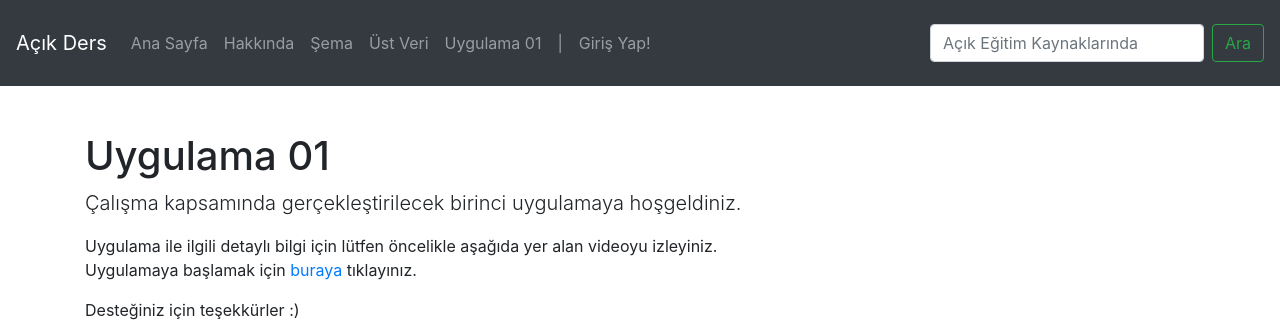
After one commit to orcunmadran/net.acikders.web, a Django app: page /app01/ in a window 1280 px wide. The commit adds this page. Shown: the top 335 px of the page. Run offline with Django 3.2, Linux system fonts and the light colour scheme; some libraries are stand-ins or nearby versions.

Commit message:
Uygulama 01

```diff
--- a/django/pages/views.py
+++ b/django/pages/views.py
@@ -14,6 +14,9 @@ def about_view(request, *args, **kwargs):
 
 def schema_view(request, *args, **kwargs):
     return render(request, 'schema.html')
+
+def app01_view(request, *args, **kwargs):
+    return render(request, 'app01.html')
 
 def metaform_view(request, *args, **kwargs):
     return render(request, 'metaform.html')
--- /dev/null
+++ b/django/templates/app01.html
@@ -0,0 +1,12 @@
+{% extends "base.html" %}
+
+{% block content %}
+    <br>
+    <h1 class="mt-5">Uygulama 01</h1>
+    <p class="lead">Çalışma kapsamında gerçekleştirilecek birinci uygulamaya hoşgeldiniz.</p>
+    <p>Uygulama ile ilgili detaylı bilgi için lütfen öncelikle aşağıda yer alan videoyu izleyiniz.
+    <br>Uygulamaya başlamak için <a href="https://bit.ly/acikders01" target="_blank">buraya</a> tıklayınız.</p>
+    <p>Desteğiniz için teşekkürler :)</p>
+    <p><iframe id="ytplayer" type="text/html" width="720" height="405" src="https://www.youtube.com/embed/bNnUpJ5rOBQ" frameborder="0" allowfullscreen></iframe></p>
+    <p><a href="https://bit.ly/acikders01" target="_blank">UYGULAMAYA BAŞLA!</a></p>
+{% endblock %}
--- a/django/templates/navbar.html
+++ b/django/templates/navbar.html
@@ -17,6 +17,9 @@
         </li>
         <li class="nav-item">
           <a class="nav-link" href="/metaform">Üst Veri</a>
+        </li>
+        <li class="nav-item">
+          <a class="nav-link" href="/app01">Uygulama 01</a>
         </li>
         <li class="nav-item">
           <a class="nav-link" href="#">|</a>
--- a/django/website/urls.py
+++ b/django/website/urls.py
@@ -25,6 +25,7 @@ urlpatterns = [
     path('metaform/', views.metaform_view, name='metaform'),
     path('metadata/', views.metadata_view, name='metadata'),
     path('metabase/', views.metabase_view, name='metabase'),
+    path('app01/', views.app01_view, name='app01'),
     path('search/', views.search_view, name='search'),
     path('basic/', views.basic_view, name='basic'),
     path('admin/', admin.site.urls),
```
